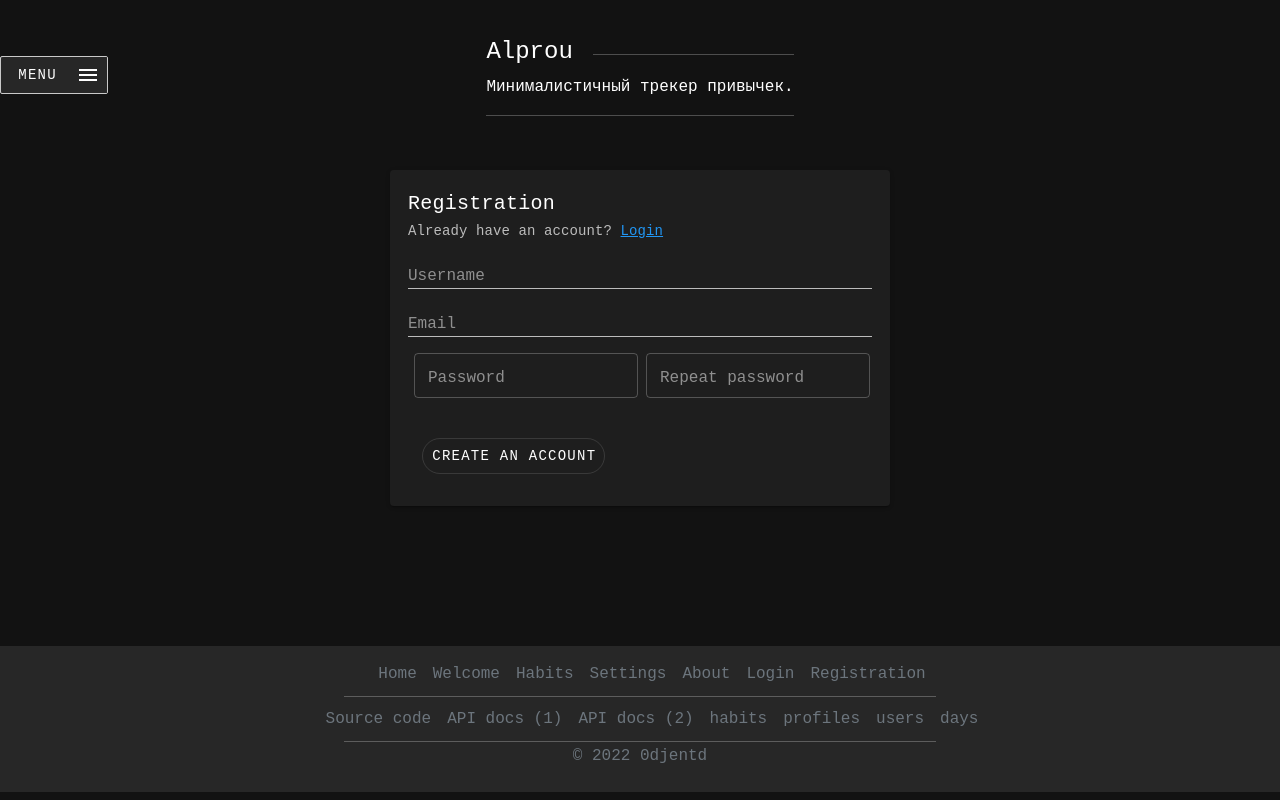
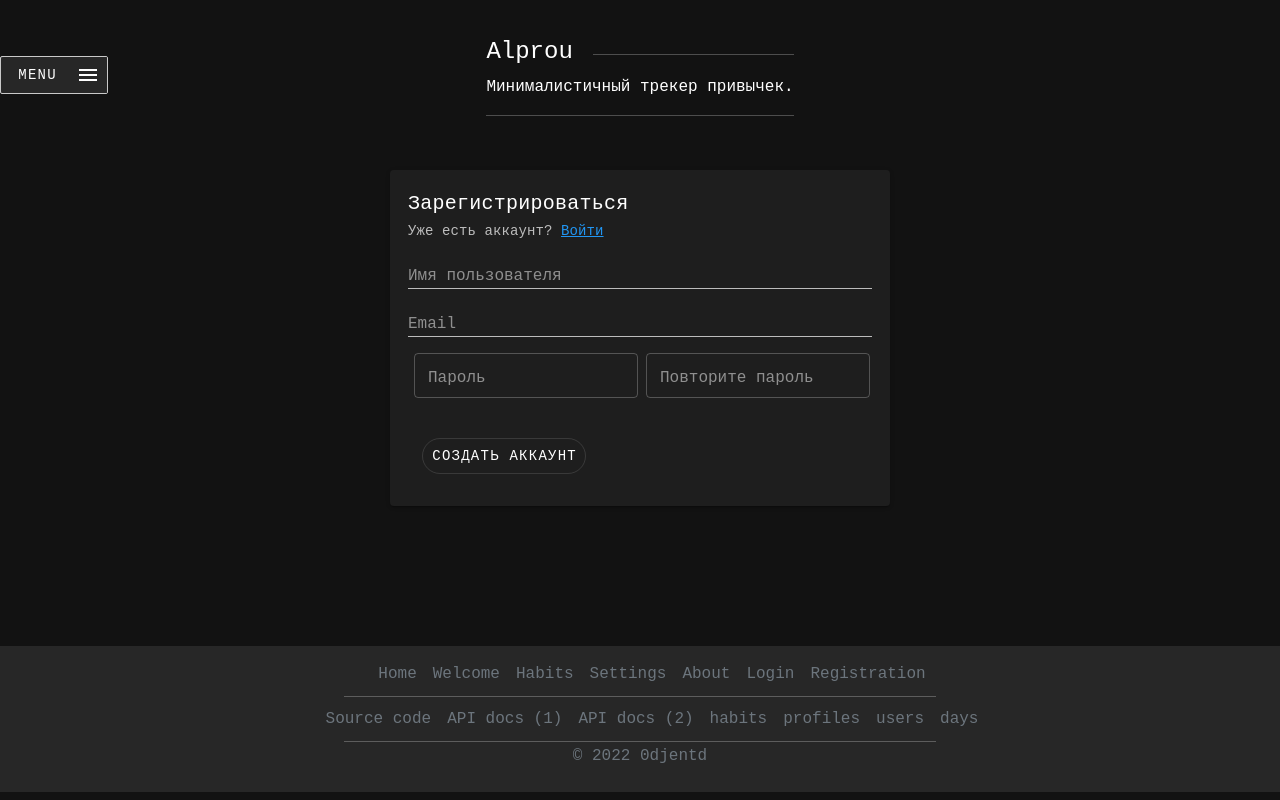
Before and after one commit to 0djentd/alprou, a Vue app: page /registration in a window 1280 px wide. Built offline with nearby package versions, Linux system fonts and the light colour scheme.

Commit message:
modified:   src/locales.js modified:   src/views/RegistrationView.vue

```diff
--- a/src/locales.js
+++ b/src/locales.js
@@ -54,6 +54,17 @@ export default {
       },
       registration: {
         title: "Registration",
+        or: {
+          text: "Already have an account? ",
+          link: "Login",
+        },
+        form: {
+          username: "Username",
+          email: "Email",
+          password_1: "Password",
+          password_2: "Repeat password",
+          button: "Create an account",
+        },
       },
     },
   },
@@ -112,6 +123,17 @@ export default {
       },
       registration: {
         title: "Зарегистрироваться",
+        or: {
+          text: "Уже есть аккаунт? ",
+          link: "Войти",
+        },
+        form: {
+          username: "Имя пользователя",
+          email: "Email",
+          password_1: "Пароль",
+          password_2: "Повторите пароль",
+          button: "Создать аккаунт",
+        },
       },
     },
   },
--- a/src/views/RegistrationView.vue
+++ b/src/views/RegistrationView.vue
@@ -31,20 +31,27 @@ export default {
 <template>
   <v-container>
     <v-card max-width="500px" rounded class="mx-auto">
-      <v-card-title>Registration</v-card-title>
+      <v-card-title>{{ $t("pages.registration.title") }}</v-card-title>
       <v-card-subtitle
-        >Already have an account?
-        <router-link to="/registration">Login</router-link></v-card-subtitle
+        >{{ $t("pages.registration.or.text")
+        }}<router-link to="/registration">{{
+          $t("pages.registration.or.link")
+        }}</router-link></v-card-subtitle
       >
       <v-card-text>
         <form action="">
           <v-text-field
             id="username"
-            placeholder="Username"
+            :placeholder="$t('pages.registration.form.username')"
             v-model="username"
             dense
           />
-          <v-text-field id="email" placeholder="Email" v-model="email" dense />
+          <v-text-field
+            id="email"
+            :placeholder="$t('pages.registration.form.email')"
+            v-model="email"
+            dense
+          />
           <v-alert
             v-for="error in errors.password"
             :key="error"
@@ -57,7 +64,7 @@ export default {
             <v-text-field
               type="password"
               id="password"
-              placeholder="Password"
+              :placeholder="$t('pages.registration.form.password_1')"
               v-model="password"
               dense
               outlined
@@ -65,7 +72,7 @@ export default {
             <v-text-field
               type="password"
               id="password"
-              placeholder="Repeat password"
+              :placeholder="$t('pages.registration.form.password_2')"
               v-model="password_2"
               dense
               outlined
@@ -80,7 +87,7 @@ export default {
               method=""
               @click.prevent="registration()"
             >
-              Create an account
+              {{ $t("pages.registration.form.button") }}
             </v-btn>
           </v-card-actions>
         </form>
```
